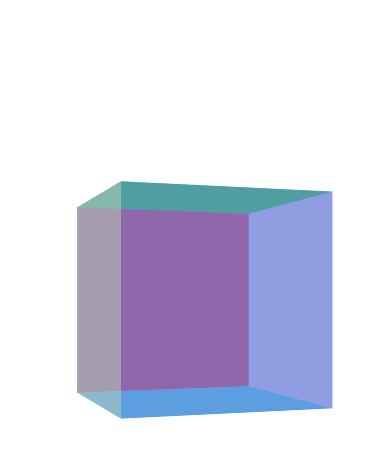
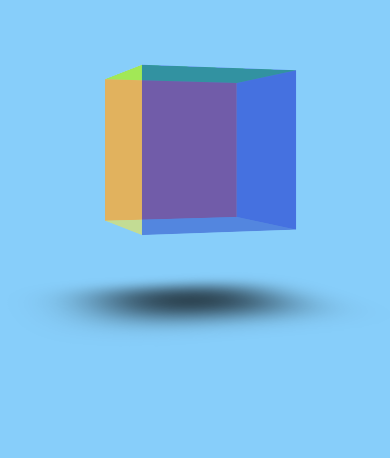
Before and after one commit to richard200001/cubo-3d-responsive-css, a plain HTML site: page index.html in a window 390 px wide. Drawn offline with nearby package versions, Linux system fonts and the light colour scheme.

Commit message:
Update style.css

```diff
--- a/style.css
+++ b/style.css
@@ -1,4 +1,6 @@
-
+body{
+    background-color: lightskyblue;
+}
 @keyframes girar {
     0% {
         transform: rotateY(0deg);
@@ -11,144 +13,152 @@
 .container{
     perspective: 800px;
     margin: 150px auto;
-    width: 400px;
-    height: 400px;
+    width: 250px;
+    height: 250px;
 }
 .cubo{
     transform-style: preserve-3d;
-    width: 400px;
-    height: 400px;
+    width: 250px;
+    height: 250px;
     animation: girar 10s infinite;
 }
 .caja{
     background-color: rgba(114, 51, 173, 0.103);
-    height: 400px;
-    width: 400px;
+    height: 250px;
+    width: 250px;
     position: absolute;
 }
 .uno{
-    transform:translateZ(200px);
-    background: hsla(54, 100%, 59%, 0.5);
-    -webkit-transform:translateZ(200px);
-    -moz-transform:translateZ(200px);
-    -ms-transform:translateZ(200px);
-    -o-transform:translateZ(200px);
+    transform:translateZ(125px);
+    background: hsla(216, 87%, 27%, 0.5);
+    -webkit-transform:translateZ(125px);
+    -moz-transform:translateZ(125px);
+    -ms-transform:translateZ(125px);
+    -o-transform:translateZ(125px);
 }
 .dos{
-    transform:translateZ(-200px) rotateY(180deg);
+    transform:translateZ(-125px) rotateY(180deg);
     background: hsla(224, 100%, 65%, 0.5);
-    -webkit-transform:translateZ(-200px) rotateY(180deg);
-    -moz-transform:translateZ(-200px) rotateY(180deg);
-    -ms-transform:translateZ(-200px) rotateY(180deg);
-    -o-transform:translateZ(-200px) rotateY(180deg);
+    -webkit-transform:translateZ(-125px) rotateY(180deg);
+    -moz-transform:translateZ(-125px) rotateY(180deg);
+    -ms-transform:translateZ(-125px) rotateY(180deg);
+    -o-transform:translateZ(-125px) rotateY(180deg);
 }
 
 .tres{
-    transform: translateY(-200px) rotateX(90deg);
+    transform: translateY(-125px) rotateX(90deg);
     background: hsla(120, 100%, 50%, 0.5);
-    -webkit-transform: translateY(-200px) rotateX(90deg);
-    -moz-transform: translateY(-200px) rotateX(90deg);
-    -ms-transform: translateY(-200px) rotateX(90deg);
-    -o-transform: translateY(-200px) rotateX(90deg);
+    -webkit-transform: translateY(-125px) rotateX(90deg);
+    -moz-transform: translateY(-125px) rotateX(90deg);
+    -ms-transform: translateY(-125px) rotateX(90deg);
+    -o-transform: translateY(-125px) rotateX(90deg);
 }
 
 .cuatro{
-    transform: translateY(200px) rotateX(90deg);
-    background: hsla(180, 100%, 61%, 0.5);
-    -webkit-transform: translateY(200px) rotateX(90deg);
-    -moz-transform: translateY(200px) rotateX(90deg);
-    -ms-transform: translateY(200px) rotateX(90deg);
-    -o-transform: translateY(200px) rotateX(90deg);
+     transform: translateY(250px) rotateX(90deg);
+     background: hsla(0, 0%, 0%, 0.7);
+     -webkit-transform: translateY(250px) rotateX(90deg);
+     -moz-transform: translateY(250px) rotateX(90deg);
+     -ms-transform: translateY(250px) rotateX(90deg);
+     -o-transform: translateY(250px) rotateX(90deg);
+     filter:blur(40px) ;
+     box-shadow:  4px 15px 0 hsla(0, 0%, 0%, 0.5) ;
+     -webkit-filter:blur(40px) ;
 }
 
 .cinco{
-    transform: translateX(-200px) rotateY(90deg);
-    background: hsla(0, 100%, 57%, 0.5);
-    -webkit-transform: translateX(-200px) rotateY(90deg);
-    -moz-transform: translateX(-200px) rotateY(90deg);
-    -ms-transform: translateX(-200px) rotateY(90deg);
-    -o-transform: translateX(-200px) rotateY(90deg);
+    transform: translateX(-125px) rotateY(90deg);
+    background: hsla(147, 100%, 24%, 0.5);
+    -webkit-transform: translateX(-125px) rotateY(90deg);
+    -moz-transform: translateX(-125px) rotateY(90deg);
+    -ms-transform: translateX(-125px) rotateY(90deg);
+    -o-transform: translateX(-125px) rotateY(90deg);
 }
 
 .seis{
-    transform: translateX(200px) rotateY(90deg);
+    transform: translateX(125px) rotateY(90deg);
     background: hsla(229, 71%, 45%, 0.5);
-    -webkit-transform: translateX(200px) rotateY(90deg);
-    -moz-transform: translateX(200px) rotateY(90deg);
-    -ms-transform: translateX(200px) rotateY(90deg);
-    -o-transform: translateX(200px) rotateY(90deg);
+    -webkit-transform: translateX(125px) rotateY(90deg);
+    -moz-transform: translateX(125px) rotateY(90deg);
+    -ms-transform: translateX(125px) rotateY(90deg);
+    -o-transform: translateX(125px) rotateY(90deg);
 }
 
 @media only screen and (max-width: 500px){
+
         .container{
             perspective: 800px;
-        margin: 200px auto;
-        width: 200px;
-        height: 200px;
+            margin: 75px auto;
+            width: 150px;
+            height: 150px;
         }
         .cubo{
             transform-style: preserve-3d;
-        width: 200px;
-        height: 200px;
+            width: 150px;
+            height: 150px;
             animation: girar 10s infinite;
         }
         .caja{
             background-color: rgba(114, 51, 173, 0.103);
-        height: 200px;
-        width: 200px;
+            height: 150px;
+            width: 150px;
             position: absolute;
         }
-
         .uno{
-    transform:translateZ(100px);
+            transform:translateZ(75px);
             background: hsla(54, 100%, 59%, 0.5);
-    -webkit-transform:translateZ(100px);
-    -moz-transform:translateZ(100px);
-    -ms-transform:translateZ(100px);
-    -o-transform:translateZ(100px);
+            -webkit-transform:translateZ(75px);
+            -moz-transform:translateZ(75px);
+            -ms-transform:translateZ(75px);
+            -o-transform:translateZ(75px);
         }
         .dos{
-    transform:translateZ(100px) rotateY(180deg);
+            transform:translateZ(-75px) rotateY(180deg);
             background: hsla(224, 100%, 65%, 0.5);
-    -webkit-transform:translateZ(100px) rotateY(180deg);
-    -moz-transform:translateZ(100px) rotateY(180deg);
-    -ms-transform:translateZ(100px) rotateY(180deg);
-    -o-transform:translateZ(100px) rotateY(180deg);
+            -webkit-transform:translateZ(-75px) rotateY(180deg);
+            -moz-transform:translateZ(-75px) rotateY(180deg);
+            -ms-transform:translateZ(-75px) rotateY(180deg);
+            -o-transform:translateZ(-75px) rotateY(180deg);
         }
 
         .tres{
-    transform: translateY(-100px) rotateX(90deg);
+            transform: translateY(-75px) rotateX(90deg);
             background: hsla(120, 100%, 50%, 0.5);
-    -webkit-transform: translateY(-100px) rotateX(90deg);
-    -moz-transform: translateY(-100px) rotateX(90deg);
-    -ms-transform: translateY(-100px) rotateX(90deg);
-    -o-transform: translateY(-100px) rotateX(90deg);
+            -webkit-transform: translateY(-75px) rotateX(90deg);
+            -moz-transform: translateY(-75px) rotateX(90deg);
+            -ms-transform: translateY(-75px) rotateX(90deg);
+            -o-transform: translateY(-75px) rotateX(90deg);
         }
 
         .cuatro{
-    transform: translateY(100px) rotateX(90deg);
-    background: hsla(180, 100%, 61%, 0.5);
-    -webkit-transform: translateY(100px) rotateX(90deg);
-    -moz-transform: translateY(100px) rotateX(90deg);
-    -ms-transform: translateY(100px) rotateX(90deg);
-    -o-transform: translateY(100px) rotateX(90deg);
+             transform: translateY(150px) rotateX(90deg);
+             background: hsla(0, 0%, 0%, 0.7);
+             -webkit-transform: translateY(150px) rotateX(90deg);
+             -moz-transform: translateY(150px) rotateX(90deg);
+             -ms-transform: translateY(150px) rotateX(90deg);
+             -o-transform: translateY(150px) rotateX(90deg);
+             filter:blur(40px) ;
+             box-shadow:  4px 15px 0 hsla(0, 0%, 0%, 0.5) ;
+             -webkit-filter:blur(40px) ;
         }
 
         .cinco{
-    transform: translateX(-100px) rotateY(90deg);
+            transform: translateX(-75px) rotateY(90deg);
             background: hsla(0, 100%, 57%, 0.5);
-    -webkit-transform: translateX(-100px) rotateY(90deg);
-    -moz-transform: translateX(-100px) rotateY(90deg);
-    -ms-transform: translateX(-100px) rotateY(90deg);
-    -o-transform: translateX(-100px) rotateY(90deg);
+            -webkit-transform: translateX(-75px) rotateY(90deg);
+            -moz-transform: translateX(-75px) rotateY(90deg);
+            -ms-transform: translateX(-75px) rotateY(90deg);
+            -o-transform: translateX(-75px) rotateY(90deg);
         }
 
         .seis{
-    transform: translateX(100px) rotateY(90deg);
+            transform: translateX(75px) rotateY(90deg);
             background: hsla(229, 71%, 45%, 0.5);
-    -webkit-transform: translateX(100px) rotateY(90deg);
-    -moz-transform: translateX(100px) rotateY(90deg);
-    -ms-transform: translateX(100px) rotateY(90deg);
-    -o-transform: translateX(100px) rotateY(90deg);
+            -webkit-transform: translateX(75px) rotateY(90deg);
+            -moz-transform: translateX(75px) rotateY(90deg);
+            -ms-transform: translateX(75px) rotateY(90deg);
+            -o-transform: translateX(75px) rotateY(90deg);
         }
+
+
 }
```
Lines whose indentation alone changed are shown as unchanged.
